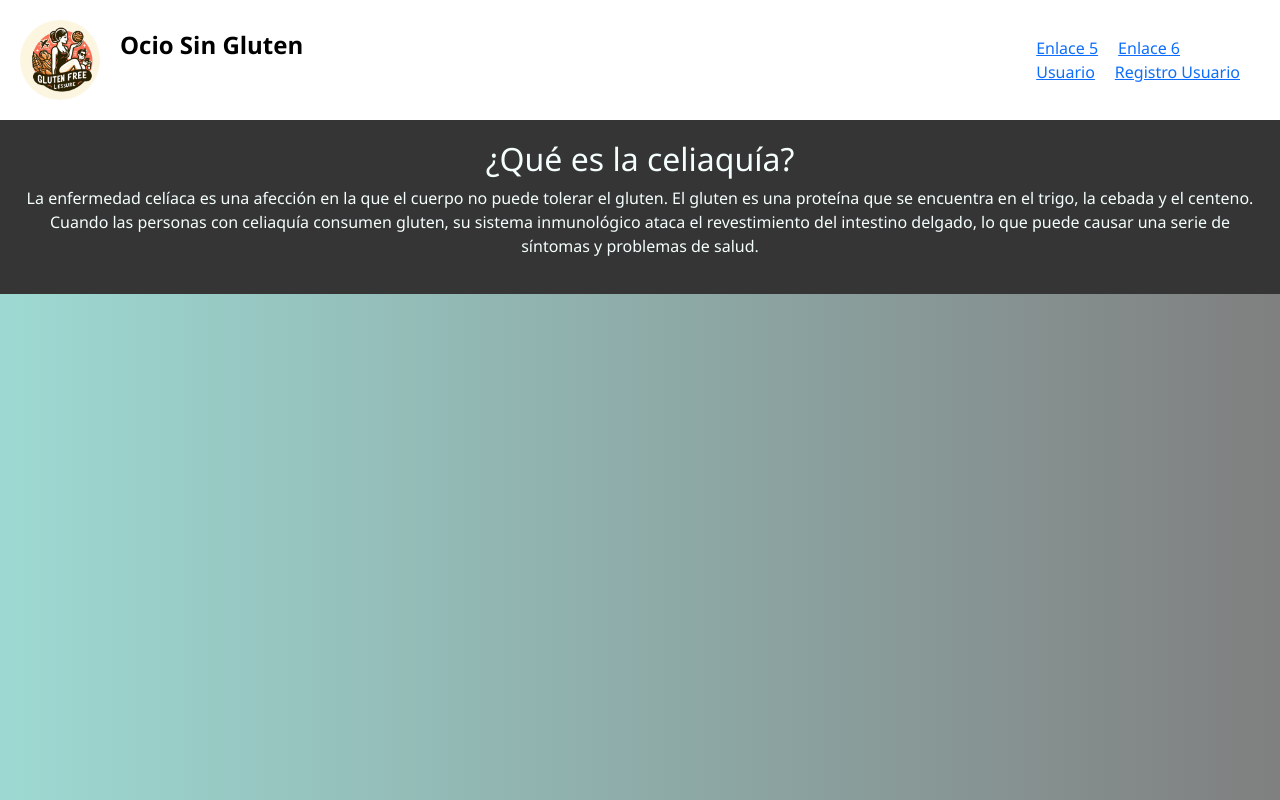
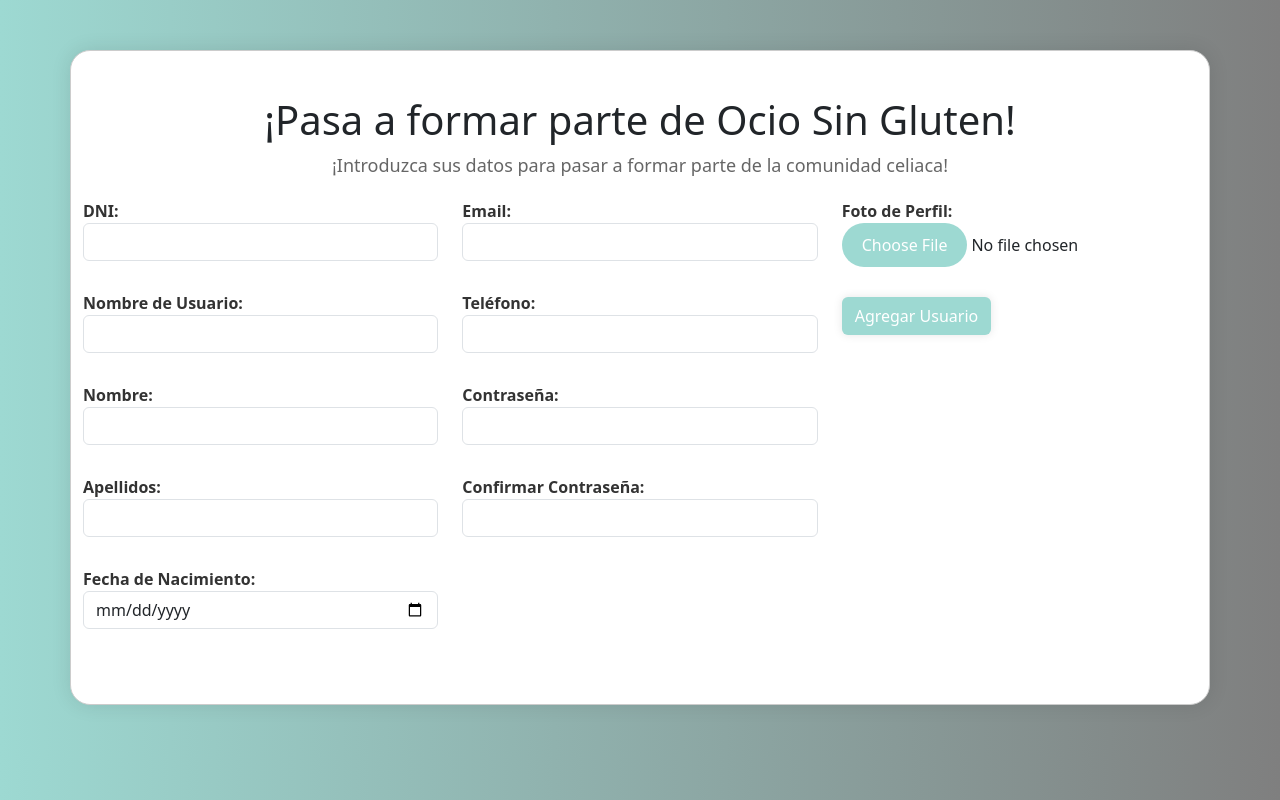
Before and after one commit to aordonez24/OcioSinGluten, a Vue app in the folder src/frontend/: page / in a window 1280 px wide. Built offline with nearby package versions, Linux system fonts and the light colour scheme.

Commit message:
Modificación ajustes frontend

```diff
--- a/src/frontend/src/App.vue
+++ b/src/frontend/src/App.vue
@@ -3,7 +3,7 @@
 </template>
 
 <script>
-import HelloWorld from "@/components/Inicio.vue";
+import HelloWorld from "@/components/registroUsuario.vue";
 
 export default {
   name: 'App',
--- a/src/frontend/src/router/index.js
+++ b/src/frontend/src/router/index.js
@@ -1,23 +1,16 @@
-import { createRouter, createWebHistory } from 'vue-router';
-import Usuario from "@/components/Usuario.vue";
-import RegistroUsuario from "@/components/registroUsuario.vue";
+import { createMemoryHistory, createRouter } from 'vue-router'
+
+import Usuario from "../views/Usuario.vue";
+import RegistroUsuario from "../views/registroUsuario.vue";
 
 const routes = [
-    {
-        path: "/usuario",
-        name: "Usuario",
-        component: Usuario
-    },
-    {
-        path: "/registroUsuario",
-        name: "RegistroUsuario",
-        component: RegistroUsuario
-    }
-];
+    { path: '/usuarios', component: Usuario },
+    { path: '/registro', component: RegistroUsuario },
+]
 
 const router = createRouter({
-    history: createWebHistory(process.env.BASE_URL),
-    routes
-});
+    history: createMemoryHistory(),
+    routes,
+})
 
-export default router;
+export default router
```
